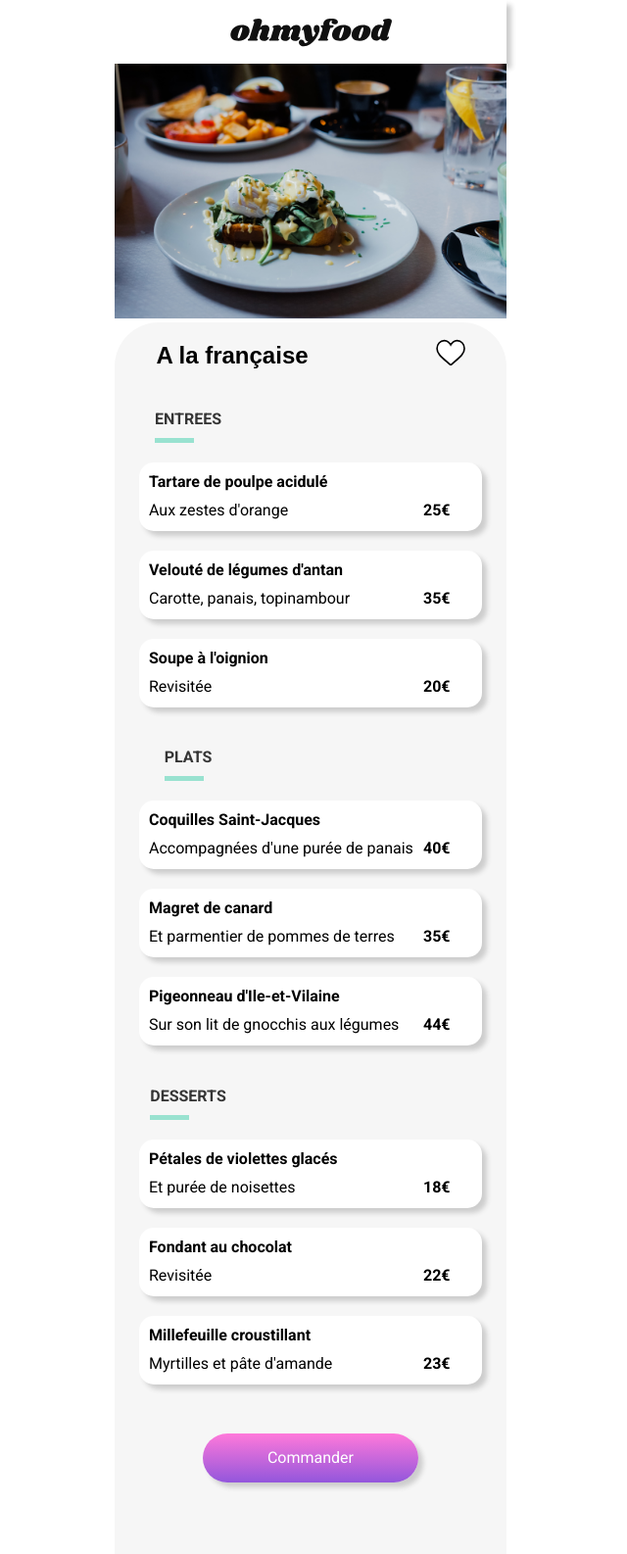
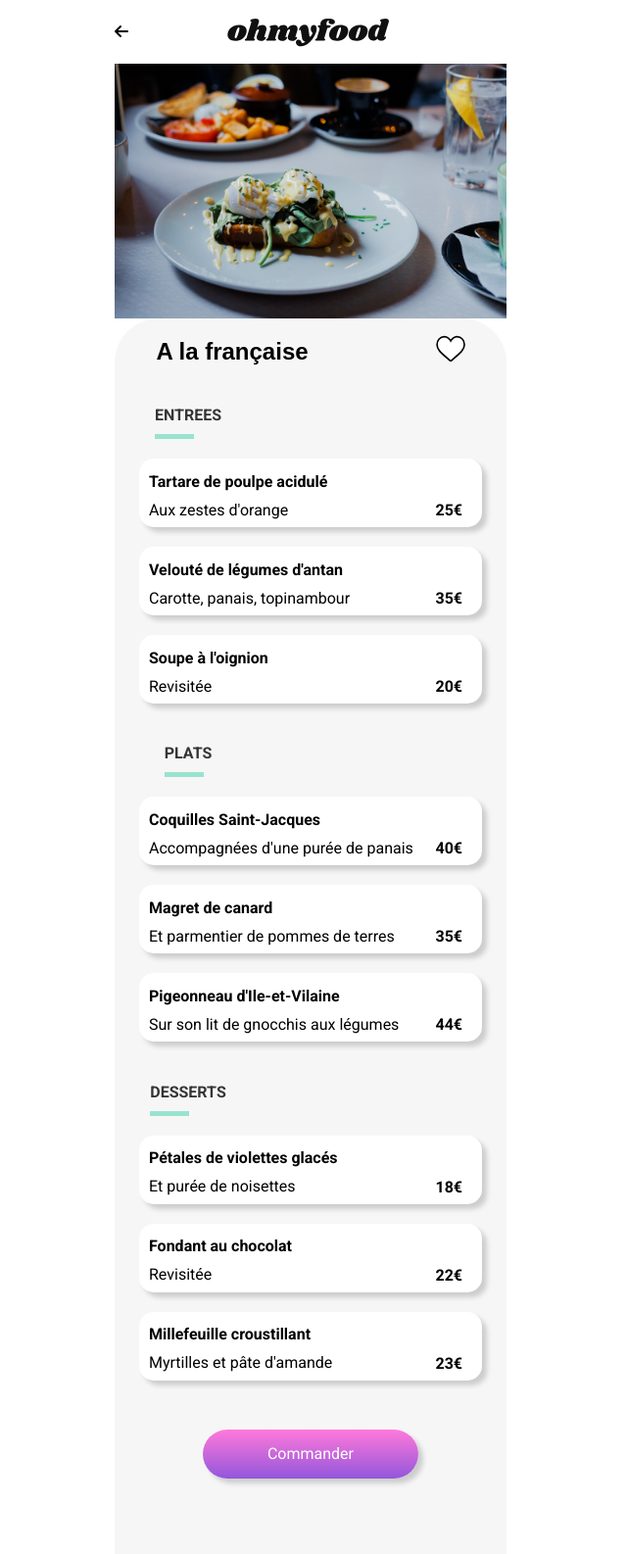
Before and after one commit to MaximusGen/MaximePaupy_3_07052021, a plain HTML site: page menu-pages/Page-2.html in a window 1280 px wide. Shown: the top 1586 px of the page at 98% size, without its empty margins (323-963 px from the left). Drawn offline with Linux system fonts and the light colour scheme; a web font is replaced by a local one.

Commit message:
2nd commit P3#3

```diff
--- /dev/null
+++ b/Sass/Componants/btn-menu.scss
@@ -0,0 +1,121 @@
+.btn-menu{
+    width: 350px;
+    height: 70px;
+    background-color: #fff;
+    border-radius: 15px;
+    box-shadow: $btn-shadow;
+    cursor: pointer;
+    margin-bottom: 20px;
+    display: flex;
+    flex-direction: row;
+    align-items: center;
+    justify-content: space-between;
+    animation: btn-effect 1.5s;
+
+    &_header {
+        margin: 10px 0px 5px 10px;
+        text-overflow: ellipsis;
+        overflow: hidden;
+        white-space: nowrap;
+    }
+    &_title
+    {
+        margin:10px 0px;
+    }
+
+    &_description{
+        margin: 10px 0px;
+    }
+    &_price{
+        font-weight: bold;
+        margin-top: 35px;
+        padding-right: 20px;
+    }
+    &_validation {
+        font-size: 20px;
+        border-radius: 0px 15px 15px 0px;
+        text-align: center;
+        line-height: 70px;
+        width: 60px;
+        height: 100%;
+        background-color: $color-tertiary;
+        color: #fff;
+        display: none;
+
+    }
+    .menu-contents {
+        margin-top: 10px;
+        margin-bottom: 0px;
+    }
+}
+
+
+
+
+.btn-menu:hover {
+     flex-wrap: nowrap;
+    .btn-menu_validation{
+        display: flex;
+        justify-content: center;
+        align-items: center;
+        animation: 0.7s ease ;
+        transform-origin: right;
+    }
+    .btn-menu_price{
+      transition: 0.1s ease;
+      padding-left: 20px;
+
+    }
+    .btn-menu_description {
+        white-space: nowrap;
+        text-overflow: ellipsis ;
+        overflow: hidden;
+    }
+}
+
+
+
+  @keyframes slide-left {
+    0% {
+              transform: scaleX(0);
+    }
+    100% {
+              transform: scaleX(-50px);
+    }
+  }
+
+  @keyframes btn-effect {
+      from {
+
+          opacity: 0;
+      }
+      to {
+          opacity: 1;
+      }
+  }
+
+
+  .opacity-2{
+      animation-delay: 0.2s;
+  }
+    .opacity-3{
+      animation-delay: 0.3s;
+  }
+    .opacity-4{
+      animation-delay: 0.4s;
+  }
+    .opacity-5{
+      animation-delay: 0.5s;
+  }
+    .opacity-6{
+      animation-delay: 0.6s;
+  }
+    .opacity-7{
+      animation-delay: 0.7s;
+  }
+  .opacity-8{
+      animation-delay: 0.8s;
+  }
+    .opacity-9{
+      animation-delay: 0.9s;
+  }
--- /dev/null
+++ b/Sass/Layout/_header-page-menus.scss
@@ -0,0 +1,20 @@
+.topbar{
+    display: flex;
+    align-items: center;
+    justify-content: space-between;
+    height: 65px;
+
+    &_icon{
+        color: #000;
+    }
+    &_image{
+        width: 165px;
+        height: 30px;
+        padding-right: 120px;
+    }
+    &_restaurant-image{
+        width: 100%;
+        height: 260px;
+        object-fit: cover;
+    }
+}
--- /dev/null
+++ b/Sass/Layout/_main-pages-menu.scss
@@ -0,0 +1,53 @@
+.restaurant-image {
+	width: 100%;
+	height: 260px;
+}
+.restaurant-menus {
+	background-color: #f6f6f6;
+	border-radius: 45px 45px 0px 0px;
+    @include flex-center;
+
+}
+.restaurant-title {
+	display: flex;
+	justify-content: space-around;
+	align-items: center;
+    font-family: $font-Shrikhand;
+    &-h1 {
+        padding-right: 130px;
+    }
+}
+.restaurant-entry {
+    @include flex-center;
+    &-menu {
+        margin-bottom: 20px;
+        display: inline-block;
+        padding-right: 250px ;
+    }
+    &-menu-title{
+        margin-bottom: 10px;
+        color: $color-fonts;
+    }
+    &-menu-underscore {
+        width: 40px;
+        height: 5px;
+        background-color: $color-tertiary;
+    }
+}
+.restaurant-dish {
+    @include flex-center;
+}
+.restaurant-desert {
+    @include flex-center;
+}
+.restaurant-buton{
+    @include flex-center;
+    @include btn-gradient;
+    margin-top: 30px;
+    margin-bottom: 80px;
+    &:hover {
+        box-shadow: $btn-shadow-hover;
+        transform: scale(1.2);
+    }
+
+}
--- a/Sass/styles-menus.scss
+++ b/Sass/styles-menus.scss
@@ -1,182 +1,9 @@
 @import 'utils/variable';
 @import 'utils/mixins';
 @import 'utils/placeholder';
+@import 'Componants/like-btn';
+@import 'Componants/btn-menu.scss';
 @import 'Layout/body';
-@import 'Layout/header';
+@import 'Layout/header-page-menus';
+@import 'Layout/main-pages-menu';
 @import 'Layout/footer';
-
-.restaurant-image {
-	width: 100%;
-	height: 260px;
-}
-.restaurant-menus {
-	background-color: #f6f6f6;
-	border-radius: 45px 45px 0px 0px;
-    @include flex-center;
-}
-.restaurant-title {
-	display: flex;
-	justify-content: space-around;
-	align-items: center;
-    font-family: $font-Shrikhand;
-    &-h1 {
-        padding-right: 130px;
-    }
-}
-.heart {
-	width: 30px;
-	stroke-width: 30;
-	stroke: black;
-	fill: white;
-	cursor: pointer;
-}
-.heart-full {
-	position: absolute;
-	fill: url(#text-fill);
-	stroke: none;
-}
-.heart-empty {
-	width: 30px;
-	position: relative;
-	&:hover {
-		opacity: 0;
-		transition: 0.5s;
-	}
-}
-.restaurant-entry {
-    @include flex-center;
-    &-menu {
-        margin-bottom: 20px;
-        display: inline-block;
-        padding-right: 250px ;
-    }
-    &-menu-title{
-        margin-bottom: 10px;
-        color: $color-fonts;
-    }
-    &-menu-underscore {
-        width: 40px;
-        height: 5px;
-        background-color: $color-tertiary;
-    }
-}
-.restaurant-dish {
-    @include flex-center;
-}
-.restaurant-desert {
-    @include flex-center;
-}
-.restaurant-buton{
-    @include flex-center;
-    @include btn-gradient;
-    margin-top: 30px;
-    margin-bottom: 80px;
-    &:hover {
-        box-shadow: $btn-shadow-hover;
-        transform: scale(1.2);
-    }
-
-}
-
-.btn-menu{
-    width: 350px;
-    height: 70px;
-    background-color: #fff;
-    border-radius: 15px;
-    box-shadow: $btn-shadow;
-    cursor: pointer;
-    margin-bottom: 20px;
-    animation: btn-effect 1s;
-    .btn-menu-content {
-        margin: 10px 0px 5px 10px;
-    }
-    .menu-contents {
-        margin: 0px;
-    }
-    .btn-menu-description{
-        margin-top: 10px;
-    }
-    .btn-menu-price{
-        font-weight: bold;
-        transform: translate(290px,-24px);
-    }
-    .validation {
-        font-size: 20px;
-        border-radius: 0px 15px 15px 0px;
-        text-align: center;
-        line-height: 70px;
-        width: 60px;
-        height: 70px;
-        background-color: $color-tertiary;
-        color: #fff;
-        transform: translate(295px,-82px);
-        visibility: hidden;
-    }
-
-}
-
-
-
-.btn-menu:hover {
-
-    .validation{
-        visibility: visible;
-        animation: 0.7s ease ;
-        transform-origin: right;
-    }
-    .btn-menu-price{
-      transform: translate(250px,-24px);
-      transition: 0.1s ease
-
-    }
-    span {
-        text-overflow: ellipsis ;
-        overflow: hidden;
-    }
-}
-
-
-  @keyframes slide-left {
-    0% {
-              transform: scaleX(0);
-    }
-    100% {
-              transform: scaleX(-50px);
-    }
-  }
-
-  @keyframes btn-effect {
-      from {
-
-          opacity: 0;
-      }
-      to {
-          opacity: 1;
-      }
-  }
-
-
-  .opacity-2{
-      animation-delay: 0.2s;
-  }
-    .opacity-3{
-      animation-delay: 0.3s;
-  }
-    .opacity-4{
-      animation-delay: 0.4s;
-  }
-    .opacity-5{
-      animation-delay: 0.5s;
-  }
-    .opacity-6{
-      animation-delay: 0.6s;
-  }
-    .opacity-7{
-      animation-delay: 0.7s;
-  }
-  .opacity-8{
-      animation-delay: 0.8s;
-  }
-    .opacity-9{
-      animation-delay: 0.9s;
-  }
--- a/Sass/styles.scss
+++ b/Sass/styles.scss
@@ -28,7 +28,7 @@
 	.restaurant-card-buble-new2 {
 		width: 80px;
 		height: 30px;
-		background-color: $tertiary;
+		background-color: $color-tertiary;
 		text-align: center;
 		transform: translate(270px, 30px);
 
--- a/menu-pages/Page-2.html
+++ b/menu-pages/Page-2.html
@@ -20,11 +20,13 @@
 <body>
     <header>
         <div class="topbar">
-            <img src="../logo/ohmyfood@2x.svg" alt="Logo ohmyfood" class="topbar-image">
+            <a href="../Accueil.html"><i class="fas fa-arrow-left topbar_icon"></i></a>
+            <img src="../logo/ohmyfood@2x.svg" alt="Logo ohmyfood" class="topbar_image">
+        </div>
+        <div class="restaurant-image"><img class="topbar_restaurant-image" src="../img/french_restaurant.jpg" alt="">
         </div>
     </header>
     <main>
-        <section><img class="restaurant-image" src="../img/french_restaurant.jpg" alt=""></section>
         <section class="restaurant-menus">
             <div class="restaurant-title">
                 <h1 class="restaurant-title-h1">A la française</h1>
@@ -64,30 +66,30 @@
                     <div class="restaurant-entry-menu-underscore"></div>
                 </div>
                 <div class="btn-menu">
-                    <div class="btn-menu-content">
-                        <h4 class="btn-menu-title menu-contents">Tartare de poulpe acidulé</h4>
-                        <p class="btn-menu-description menu-contents">Aux zestes d'orange</p>
+                    <div class="btn-menu_header">
+                        <h4 class="btn-menu_title">Tartare de poulpe acidulé</h4>
+                        <p class="btn-menu_description">Aux zestes d'orange</p>
                     </div>
-                    <div class="btn-menu-price">25€</div>
-                    <div class="validation"><i class="fas fa-check-circle"></i></div>
+                    <div class="btn-menu_price">25€</div>
+                    <div class="btn-menu_validation"><i class="fas fa-check-circle"></i></div>
                 </div>
 
                 <div class="btn-menu opacity-2">
-                    <div class="btn-menu-content">
-                        <h4 class="btn-menu-title menu-contents">Velouté de légumes d'antan</h4>
-                        <p class="btn-menu-description menu-contents">Carotte, panais, topinambour</p>
+                    <div class="btn-menu_header">
+                        <h4 class="btn-menu_title">Velouté de légumes d'antan</h4>
+                        <p class="btn-menu_description">Carotte, panais, topinambour</p>
                     </div>
-                    <div class="btn-menu-price">35€</div>
-                    <div class="validation"><i class="fas fa-check-circle"></i></div>
+                    <div class="btn-menu_price">35€</div>
+                    <div class="btn-menu_validation"><i class="fas fa-check-circle"></i></div>
                 </div>
 
                 <div class="btn-menu opacity-3">
-                    <div class="btn-menu-content">
-                        <h4 class="btn-menu-title menu-contents">Soupe à l'oignion</h4>
-                        <p class="btn-menu-description menu-contents">Revisitée</p>
+                    <div class="btn-menu_header">
+                        <h4 class="btn-menu_title">Soupe à l'oignion</h4>
+                        <p class="btn-menu_description">Revisitée</p>
                     </div>
-                    <div class="btn-menu-price">20€</div>
-                    <div class="validation"><i class="fas fa-check-circle"></i></div>
+                    <div class="btn-menu_price">20€</div>
+                    <div class="btn-menu_validation"><i class="fas fa-check-circle"></i></div>
                 </div>
             </div>
             <div class="restaurant-dish">
@@ -96,30 +98,30 @@
                     <div class="restaurant-entry-menu-underscore"></div>
                 </div>
                 <div class="btn-menu opacity-4">
-                    <div class="btn-menu-content">
-                        <h4 class="btn-menu-title menu-contents">Coquilles Saint-Jacques</h4>
-                        <p class="btn-menu-description menu-contents">Accompagnées d'une purée de pa<span>nais</span>
+                    <div class="btn-menu_header">
+                        <h4 class="btn-menu_title">Coquilles Saint-Jacques</h4>
+                        <p class="btn-menu_description">Accompagnées d'une purée de pa<span>nais</span>
                         </p>
                     </div>
-                    <div class="btn-menu-price">40€</div>
-                    <div class="validation"><i class="fas fa-check-circle"></i></div>
+                    <div class="btn-menu_price">40€</div>
+                    <div class="btn-menu_validation"><i class="fas fa-check-circle"></i></div>
                 </div>
                 <div class="btn-menu opacity-5">
-                    <div class="btn-menu-content">
-                        <h4 class="btn-menu-title menu-contents">Magret de canard</h4>
-                        <p class="btn-menu-description menu-contents">Et parmentier de pommes de te<span>rres</span></p>
+                    <div class="btn-menu_header">
+                        <h4 class="btn-menu_title">Magret de canard</h4>
+                        <p class="btn-menu_description">Et parmentier de pommes de te<span>rres</span></p>
                     </div>
-                    <div class="btn-menu-price">35€</div>
-                    <div class="validation"><i class="fas fa-check-circle"></i></div>
+                    <div class="btn-menu_price">35€</div>
+                    <div class="btn-menu_validation"><i class="fas fa-check-circle"></i></div>
                 </div>
                 <div class="btn-menu opacity-6">
-                    <div class="btn-menu-content">
-                        <h4 class="btn-menu-title menu-contents">Pigeonneau d'Ile-et-Vilaine</h4>
-                        <p class="btn-menu-description menu-contents">Sur son lit de gnocchis aux légu<span>mes</span>
+                    <div class="btn-menu_header">
+                        <h4 class="btn-menu_title">Pigeonneau d'Ile-et-Vilaine</h4>
+                        <p class="btn-menu_description">Sur son lit de gnocchis aux légu<span>mes</span>
                         </p>
                     </div>
-                    <div class="btn-menu-price">44€</div>
-                    <div class="validation"><i class="fas fa-check-circle"></i></div>
+                    <div class="btn-menu_price">44€</div>
+                    <div class="btn-menu_validation"><i class="fas fa-check-circle"></i></div>
                 </div>
             </div>
             <div class="restaurant-desert">
@@ -128,28 +130,28 @@
                     <div class="restaurant-entry-menu-underscore"></div>
                 </div>
                 <div class="btn-menu opacity-7">
-                    <div class="btn-menu-content">
-                        <h4 class="btn-menu-title menu-contents">Pétales de violettes glacés</h4>
-                        <p class="btn-menu-description menu-contents">Et purée de noisettes</p>
+                    <div class="btn-menu_header">
+                        <h4 class="btn-menu_title">Pétales de violettes glacés</h4>
+                        <p class="btn-menu_description">Et purée de noisettes</p>
                     </div>
-                    <div class="btn-menu-price">18€</div>
-                    <div class="validation"><i class="fas fa-check-circle"></i></div>
+                    <div class="btn-menu_price">18€</div>
+                    <div class="btn-menu_validation"><i class="fas fa-check-circle"></i></div>
                 </div>
                 <div class="btn-menu opacity-8">
-                    <div class="btn-menu-content">
-                        <h4 class="btn-menu-title menu-contents">Fondant au chocolat</h4>
-                        <p class="btn-menu-description menu-contents">Revisitée</p>
+                    <div class="btn-menu_header">
+                        <h4 class="btn-menu_title">Fondant au chocolat</h4>
+                        <p class="btn-menu_description">Revisitée</p>
                     </div>
-                    <div class="btn-menu-price">22€</div>
-                    <div class="validation"><i class="fas fa-check-circle"></i></div>
+                    <div class="btn-menu_price">22€</div>
+                    <div class="btn-menu_validation"><i class="fas fa-check-circle"></i></div>
                 </div>
                 <div class="btn-menu opacity-9">
-                    <div class="btn-menu-content">
-                        <h4 class="btn-menu-title menu-contents">Millefeuille croustillant</h4>
-                        <p class="btn-menu-description menu-contents">Myrtilles et pâte d'amande</p>
+                    <div class="btn-menu_header">
+                        <h4 class="btn-menu_title">Millefeuille croustillant</h4>
+                        <p class="btn-menu_description">Myrtilles et pâte d'amande</p>
                     </div>
-                    <div class="btn-menu-price">23€</div>
-                    <div class="validation"><i class="fas fa-check-circle"></i></div>
+                    <div class="btn-menu_price">23€</div>
+                    <div class="btn-menu_validation"><i class="fas fa-check-circle"></i></div>
                 </div>
             </div>
             <div class="restaurant-buton">
```
Also changed, not shown: Sass/Componants/_like-btn.scss (added, +20 -0 lines), Sass/styles-menus.css, Sass/styles.css, Sass/utils/_mixins.scss (line endings or trailing spaces), 2 other files.
